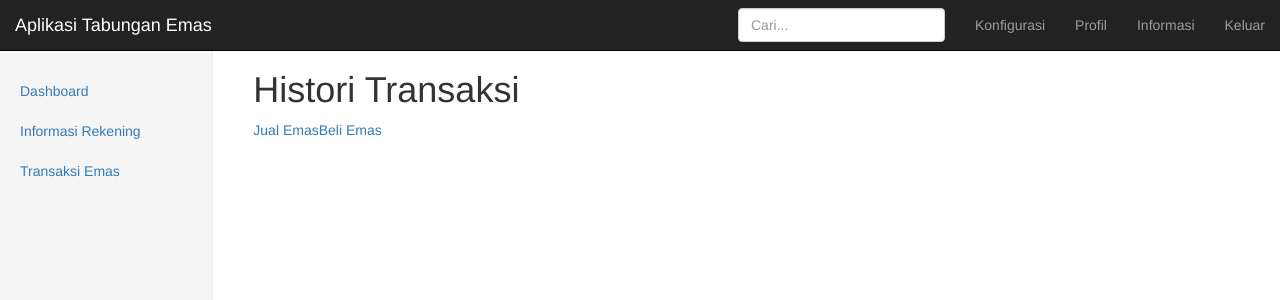
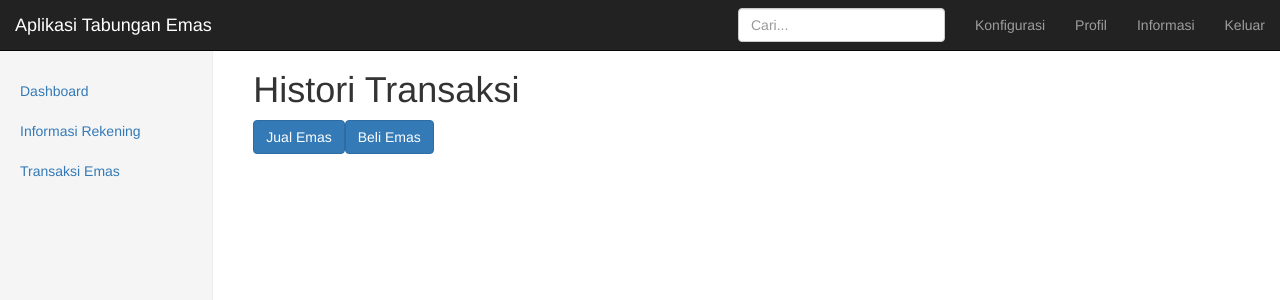
Before and after one commit to artivisi/training-pegadaian-2017-01, an Angular app in the folder tabungan-emas/: page /transaksi/history in a window 1280 px wide. Shown: the top 300 px of the page. Built offline with nearby package versions, Linux system fonts and the light colour scheme.

Commit message:
ganti class button

```diff
--- a/tabungan-emas/src/app/transaksi/history/history.component.html
+++ b/tabungan-emas/src/app/transaksi/history/history.component.html
@@ -1,4 +1,4 @@
 <h1>Histori Transaksi</h1>
 
-<a routerLink="/transaksi/jual">Jual Emas</a>
-<a routerLink="/transaksi/beli">Beli Emas</a>
+<button class="btn btn-primary" routerLink="/transaksi/jual">Jual Emas</button>
+<button class="btn btn-primary" routerLink="/transaksi/beli">Beli Emas</button>
```
